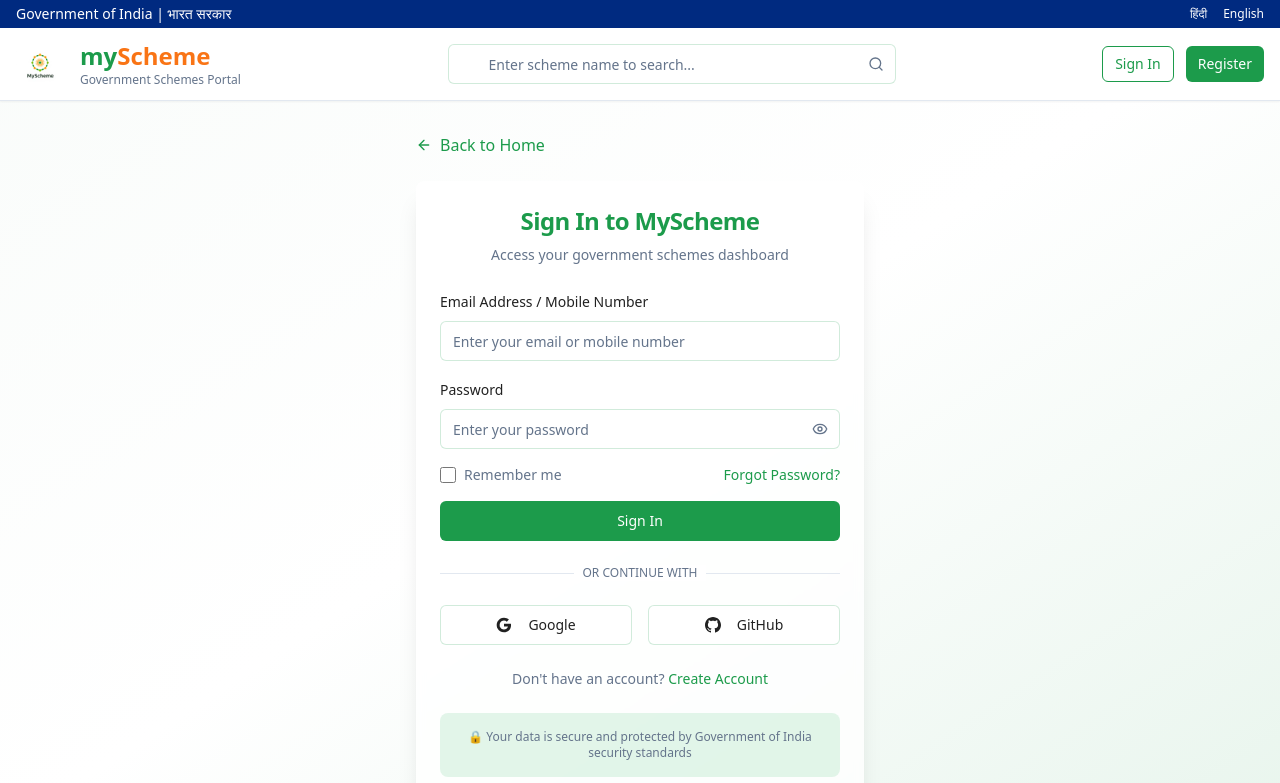
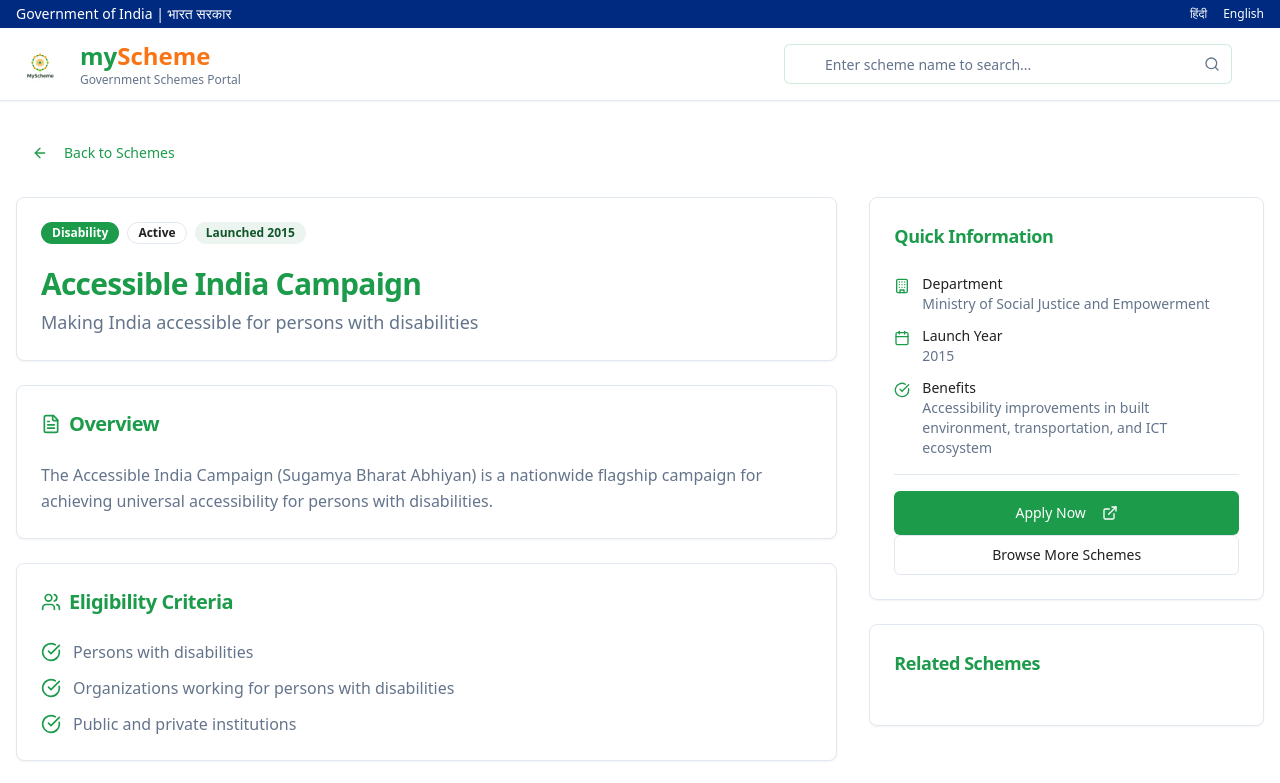
Before and after one commit to Akshit2229/india-scheme-guide, a React (Vite) app: page /scheme/accessible-india in a window 1280 px wide. Before the commit this address led to /login. Shown: the top 783 px of the page. Built offline with nearby package versions, Linux system fonts and the light colour scheme.

Commit message:
Revert backend and authentication

```diff
--- a/src/App.tsx
+++ b/src/App.tsx
@@ -3,11 +3,7 @@ import { Toaster as Sonner } from "@/components/ui/sonner";
 import { TooltipProvider } from "@/components/ui/tooltip";
 import { QueryClient, QueryClientProvider } from "@tanstack/react-query";
 import { BrowserRouter, Routes, Route } from "react-router-dom";
-import { AuthProvider } from "@/contexts/AuthContext";
-import ProtectedRoute from "@/components/ProtectedRoute";
 import Index from "./pages/Index";
-import Login from "./pages/Login";
-import Register from "./pages/Register";
 import NotFound from "./pages/NotFound";
 import Schemes from "./pages/Schemes";
 import SchemeDetails from "./pages/SchemeDetails";
@@ -17,32 +13,20 @@ const queryClient = new QueryClient();
 
 const App = () => (
   <QueryClientProvider client={queryClient}>
-    <AuthProvider>
     <TooltipProvider>
       <Toaster />
       <Sonner />
       <BrowserRouter>
         <Routes>
           <Route path="/" element={<Index />} />
-            <Route path="/login" element={<Login />} />
-            <Route path="/register" element={<Register />} />
-            <Route path="/schemes" element={
-              <ProtectedRoute>
-                <Schemes />
-              </ProtectedRoute>
-            } />
-            <Route path="/scheme/:id" element={
-              <ProtectedRoute>
-                <SchemeDetails />
-              </ProtectedRoute>
-            } />
+          <Route path="/schemes" element={<Schemes />} />
+          <Route path="/scheme/:id" element={<SchemeDetails />} />
           <Route path="/contact" element={<Contact />} />
           {/* ADD ALL CUSTOM ROUTES ABOVE THE CATCH-ALL "*" ROUTE */}
           <Route path="*" element={<NotFound />} />
         </Routes>
       </BrowserRouter>
     </TooltipProvider>
-    </AuthProvider>
   </QueryClientProvider>
 );
 
--- a/src/components/Header.tsx
+++ b/src/components/Header.tsx
@@ -1,17 +1,14 @@
 import { useState } from "react";
-import { Link, useNavigate } from "react-router-dom";
+import { useNavigate } from "react-router-dom";
 import { Button } from "@/components/ui/button";
 import { Input } from "@/components/ui/input";
-import { Search, Menu, X, LogOut } from "lucide-react";
-import { useAuth } from "@/contexts/AuthContext";
-import { toast } from "sonner";
+import { Search, Menu, X } from "lucide-react";
 import logo from "@/assets/logo.png";
 
 const Header = () => {
   const [isMenuOpen, setIsMenuOpen] = useState(false);
   const [searchTerm, setSearchTerm] = useState("");
   const navigate = useNavigate();
-  const { isAuthenticated, user, logout } = useAuth();
 
   const handleSearch = (e: React.FormEvent) => {
     e.preventDefault();
@@ -19,12 +16,6 @@ const Header = () => {
       navigate(`/schemes?search=${encodeURIComponent(searchTerm.trim())}`);
       setSearchTerm("");
     }
-  };
-
-  const handleLogout = async () => {
-    await logout();
-    toast.success("Logged out successfully!");
-    navigate("/");
   };
 
   return (
@@ -73,36 +64,6 @@ const Header = () => {
             </form>
           </div>
 
-          {/* Auth buttons - Desktop */}
-          <div className="hidden md:flex items-center gap-3">
-            {isAuthenticated ? (
-              <>
-                <span className="text-sm text-muted-foreground">Welcome, {user?.email?.split('@')[0]}</span>
-                <Button
-                  variant="outline"
-                  size="sm"
-                  className="border-primary text-primary hover:bg-primary hover:text-white"
-                  onClick={handleLogout}
-                >
-                  <LogOut className="h-4 w-4 mr-2" />
-                  Logout
-                </Button>
-              </>
-            ) : (
-              <>
-                <Link to="/login">
-                  <Button variant="outline" size="sm" className="border-primary text-primary hover:bg-primary hover:text-white">
-                    Sign In
-                  </Button>
-                </Link>
-                <Link to="/register">
-                  <Button size="sm" className="bg-primary hover:bg-primary-hover">
-                    Register
-                  </Button>
-                </Link>
-              </>
-            )}
-          </div>
 
           {/* Mobile menu button */}
           <button
@@ -128,38 +89,6 @@ const Header = () => {
                   <Search className="h-4 w-4 text-muted-foreground hover:text-primary" />
                 </button>
               </form>
-              <div className="space-y-2">
-                {isAuthenticated ? (
-                  <>
-                    <div className="text-sm text-muted-foreground mb-2">Welcome, {user?.email?.split('@')[0]}</div>
-                    <Button
-                      variant="outline"
-                      size="sm"
-                      className="w-full border-primary text-primary hover:bg-primary hover:text-white"
-                      onClick={() => {
-                        handleLogout();
-                        setIsMenuOpen(false);
-                      }}
-                    >
-                      <LogOut className="h-4 w-4 mr-2" />
-                      Logout
-                    </Button>
-                  </>
-                ) : (
-                  <div className="flex gap-3">
-                    <Link to="/login" className="flex-1" onClick={() => setIsMenuOpen(false)}>
-                      <Button variant="outline" size="sm" className="w-full border-primary text-primary hover:bg-primary hover:text-white">
-                        Sign In
-                      </Button>
-                    </Link>
-                    <Link to="/register" className="flex-1" onClick={() => setIsMenuOpen(false)}>
-                      <Button size="sm" className="w-full bg-primary hover:bg-primary-hover">
-                        Register
-                      </Button>
-                    </Link>
-                  </div>
-                )}
-              </div>
             </div>
           </div>
         )}
--- a/src/components/ProtectedRoute.tsx
+++ /dev/null
@@ -1,18 +0,0 @@
-import { Navigate } from 'react-router-dom';
-import { useAuth } from '@/contexts/AuthContext';
-
-interface ProtectedRouteProps {
-  children: React.ReactNode;
-}
-
-const ProtectedRoute = ({ children }: ProtectedRouteProps) => {
-  const { isAuthenticated } = useAuth();
-
-  if (!isAuthenticated) {
-    return <Navigate to="/login" replace />;
-  }
-
-  return <>{children}</>;
-};
-
-export default ProtectedRoute;
--- a/src/contexts/AuthContext.tsx
+++ /dev/null
@@ -1,82 +0,0 @@
-import { createContext, useContext, useState, useEffect, ReactNode } from 'react';
-import { supabase } from '@/integrations/supabase/client';
-import { User, Session } from '@supabase/supabase-js';
-
-interface AuthContextType {
-  isAuthenticated: boolean;
-  user: User | null;
-  session: Session | null;
-  login: (email: string, password: string) => Promise<{ error: any }>;
-  logout: () => Promise<void>;
-  signUp: (email: string, password: string, fullName?: string) => Promise<{ error: any }>;
-}
-
-const AuthContext = createContext<AuthContextType | undefined>(undefined);
-
-export const AuthProvider = ({ children }: { children: ReactNode }) => {
-  const [user, setUser] = useState<User | null>(null);
-  const [session, setSession] = useState<Session | null>(null);
-  const [isAuthenticated, setIsAuthenticated] = useState(false);
-
-  useEffect(() => {
-    // Set up auth state listener first
-    const { data: { subscription } } = supabase.auth.onAuthStateChange(
-      (event, session) => {
-        setSession(session);
-        setUser(session?.user ?? null);
-        setIsAuthenticated(!!session);
-      }
-    );
-
-    // Then check for existing session
-    supabase.auth.getSession().then(({ data: { session } }) => {
-      setSession(session);
-      setUser(session?.user ?? null);
-      setIsAuthenticated(!!session);
-    });
-
-    return () => subscription.unsubscribe();
-  }, []);
-
-  const login = async (email: string, password: string) => {
-    const { error } = await supabase.auth.signInWithPassword({
-      email,
-      password,
-    });
-    return { error };
-  };
-
-  const signUp = async (email: string, password: string, fullName?: string) => {
-    const redirectUrl = `${window.location.origin}/`;
-
-    const { error } = await supabase.auth.signUp({
-      email,
-      password,
-      options: {
-        emailRedirectTo: redirectUrl,
-        data: {
-          full_name: fullName || '',
-        },
-      },
-    });
-    return { error };
-  };
-
-  const logout = async () => {
-    await supabase.auth.signOut();
-  };
-
-  return (
-    <AuthContext.Provider value={{ isAuthenticated, user, session, login, logout, signUp }}>
-      {children}
-    </AuthContext.Provider>
-  );
-};
-
-export const useAuth = () => {
-  const context = useContext(AuthContext);
-  if (context === undefined) {
-    throw new Error('useAuth must be used within an AuthProvider');
-  }
-  return context;
-};
--- a/src/pages/Login.tsx
+++ b/src/pages/Login.tsx
@@ -1,11 +1,10 @@
 import { useState } from "react";
-import { Link, useNavigate } from "react-router-dom";
+import { Link } from "react-router-dom";
 import { Button } from "@/components/ui/button";
 import { Input } from "@/components/ui/input";
 import { Label } from "@/components/ui/label";
 import { Card, CardContent, CardDescription, CardHeader, CardTitle } from "@/components/ui/card";
 import { Eye, EyeOff, ArrowLeft } from "lucide-react";
-import { useAuth } from "@/contexts/AuthContext";
 import { toast } from "sonner";
 import Header from "@/components/Header";
 
@@ -13,10 +12,8 @@ const Login = () => {
   const [showPassword, setShowPassword] = useState(false);
   const [email, setEmail] = useState("");
   const [password, setPassword] = useState("");
-  const { login } = useAuth();
-  const navigate = useNavigate();
 
-  const handleSubmit = async (e: React.FormEvent) => {
+  const handleSubmit = (e: React.FormEvent) => {
     e.preventDefault();
 
     if (!email || !password) {
@@ -24,15 +21,8 @@ const Login = () => {
       return;
     }
 
-    const { error } = await login(email, password);
-
-    if (error) {
-      toast.error(error.message || "Invalid email or password");
-      return;
-    }
-
-    toast.success("Logged in successfully!");
-    navigate("/schemes");
+    // Authentication removed - this page is no longer functional
+    toast.info("Authentication has been disabled");
   };
 
   return (
--- a/src/pages/Register.tsx
+++ b/src/pages/Register.tsx
@@ -1,5 +1,5 @@
 import { useState } from "react";
-import { Link, useNavigate } from "react-router-dom";
+import { Link } from "react-router-dom";
 import { Button } from "@/components/ui/button";
 import { Input } from "@/components/ui/input";
 import { Label } from "@/components/ui/label";
@@ -8,12 +8,9 @@ import { Select, SelectContent, SelectItem, SelectTrigger, SelectValue } from "@
 import { Checkbox } from "@/components/ui/checkbox";
 import { Eye, EyeOff, ArrowLeft, CheckCircle } from "lucide-react";
 import { toast } from "sonner";
-import { useAuth } from "@/contexts/AuthContext";
 import Header from "@/components/Header";
 
 const Register = () => {
-  const navigate = useNavigate();
-  const { signUp } = useAuth();
   const [showPassword, setShowPassword] = useState(false);
   const [showConfirmPassword, setShowConfirmPassword] = useState(false);
   const [formData, setFormData] = useState({
@@ -37,7 +34,7 @@ const Register = () => {
     "Telangana", "Tripura", "Uttar Pradesh", "Uttarakhand", "West Bengal"
   ];
 
-  const handleSubmit = async (e: React.FormEvent) => {
+  const handleSubmit = (e: React.FormEvent) => {
     e.preventDefault();
 
     if (!formData.email || !formData.password) {
@@ -55,15 +52,8 @@ const Register = () => {
       return;
     }
 
-    const { error } = await signUp(formData.email, formData.password, formData.fullName);
-
-    if (error) {
-      toast.error(error.message || "Could not create account");
-      return;
-    }
-
-    toast.success("Account created successfully! Please sign in.");
-    navigate("/login");
+    // Authentication removed - this page is no longer functional
+    toast.info("Authentication has been disabled");
   };
 
   const handleInputChange = (field: string, value: string | boolean) => {
```
Lines whose indentation alone changed are shown as unchanged.
